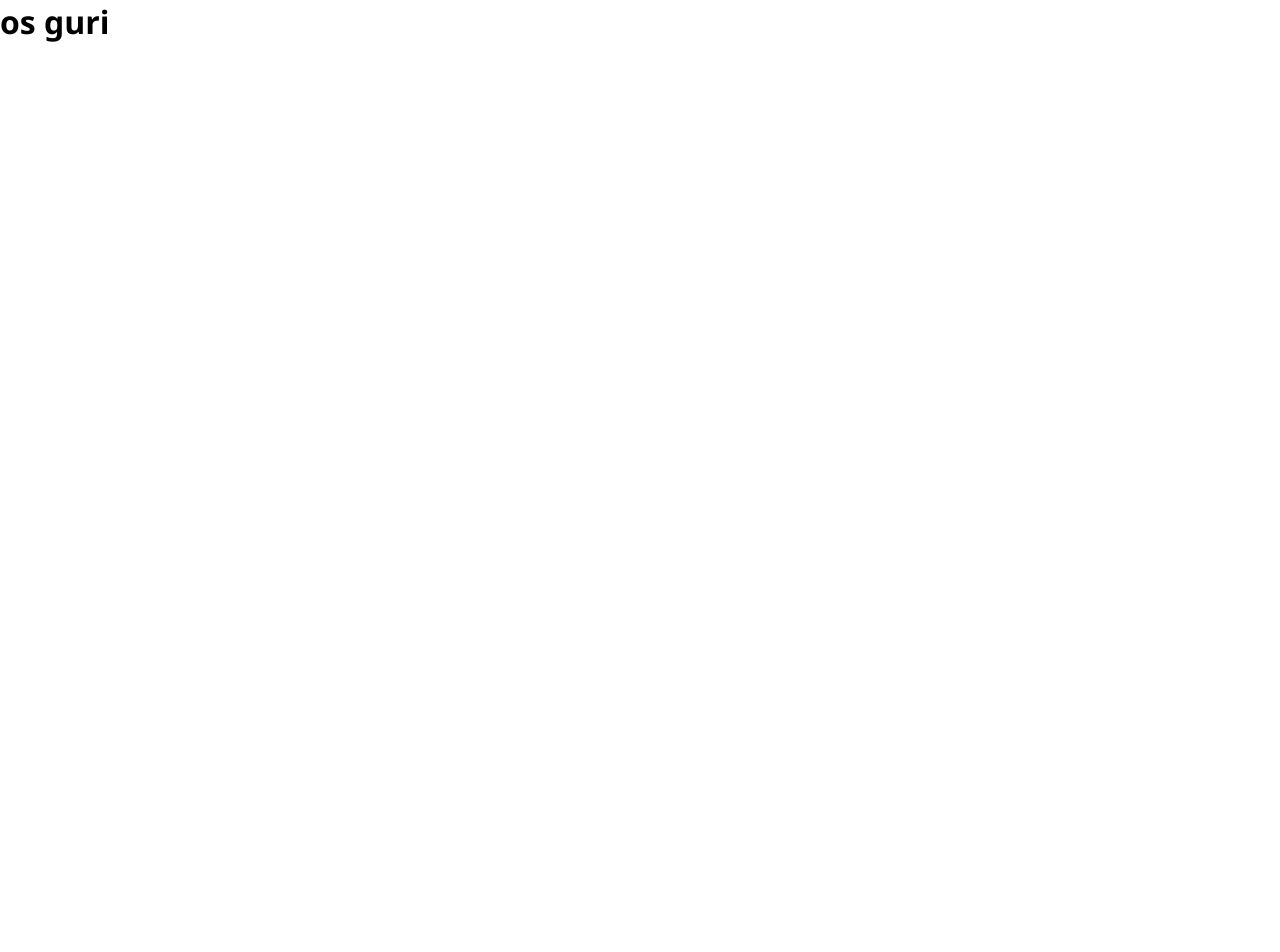
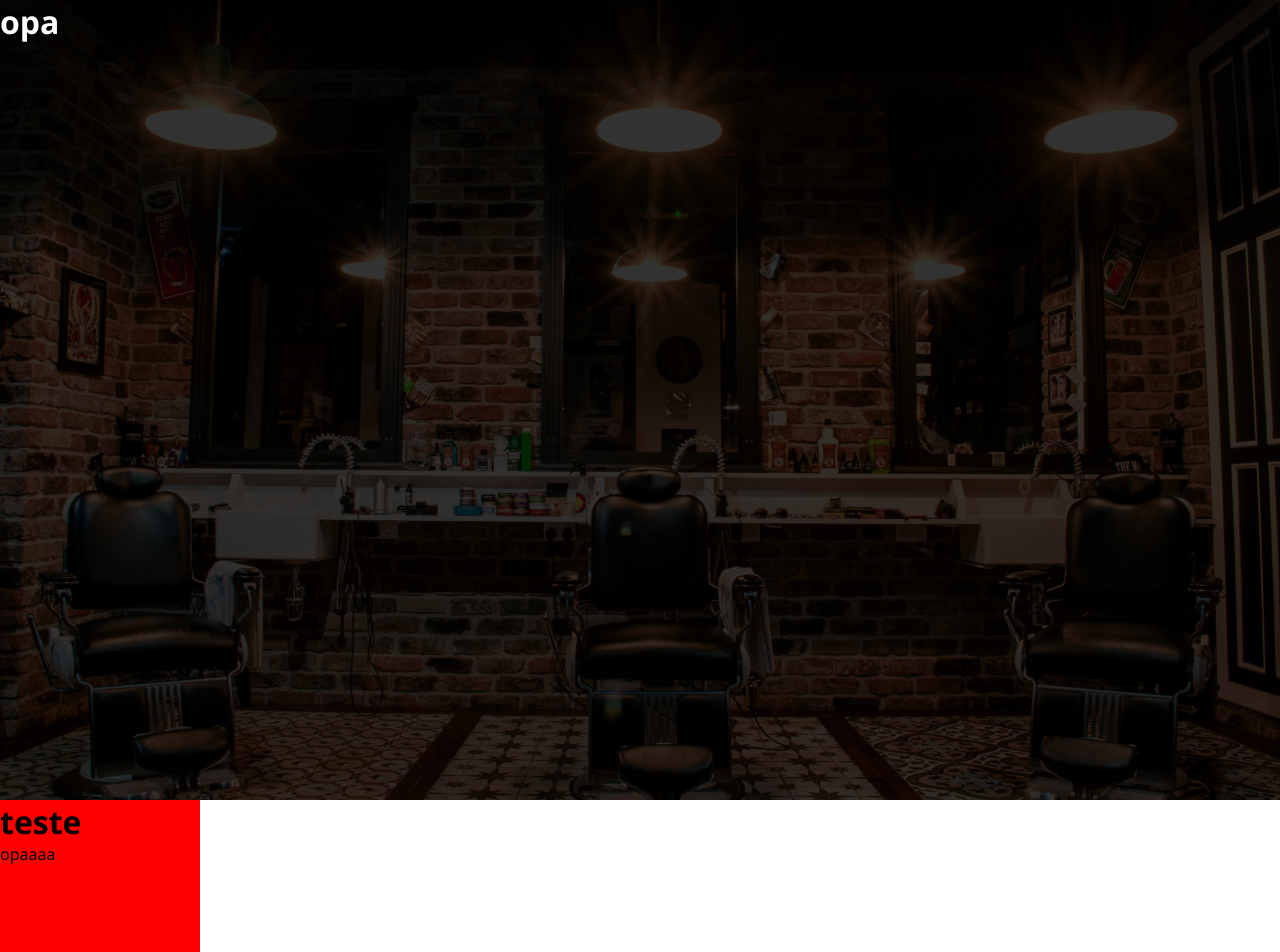
Before and after one commit to Cobarber-PI/cliente-frontend, a Vue app: page /introducao in a window 1280 px wide. Shown: the top 952 px of the page. Before the commit the page ends 800 px from the top, so only its background shows below. Built offline with nearby package versions, Linux system fonts and the light colour scheme.

Commit message:
feat: Colocando imagem e definindo seu posicionamento #10

```diff
--- a/src/components/introducao.vue
+++ b/src/components/introducao.vue
@@ -1,7 +1,43 @@
 <script setup></script>
 
 <template>
-    <h1>os guri</h1>
+  <div class="container">
+    <div class="imageFundo"></div>
+    <div class="content">
+      <h1>opa</h1>
+    </div>
+  </div>
+  <div class="teste">
+    <h1>teste</h1>
+    <p>opaaaa</p>
+  </div>
 </template>
 
-<style scoped></style>
+<style scoped>
+.container {
+  position: relative;
+  width: 100%;
+  height: 100vh;
+}
+
+.imageFundo {
+  position: absolute;
+  width: 100%;
+  height: 100%;
+  background-image: url('/introdução/nathon-oski-EW_rqoSdDes-unsplash-scaled.jpg');
+  background-size: cover;
+  background-position: center;
+  filter: blur(0.5px) brightness(0.2);
+}
+
+.content {
+  position: relative;
+  color: white;
+}
+
+.teste {
+  background-color: red;
+  width: 200px;
+  height: 200px;
+}
+</style>
```
Also changed, not shown: public/introdução/nathon-oski-EW_rqoSdDes-unsplash-scaled.jpg (added), 1 other file (tests, documents, lock files or other folders).
